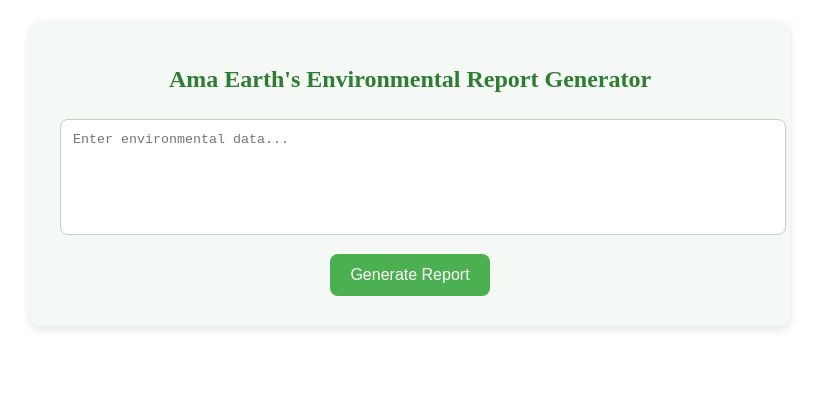
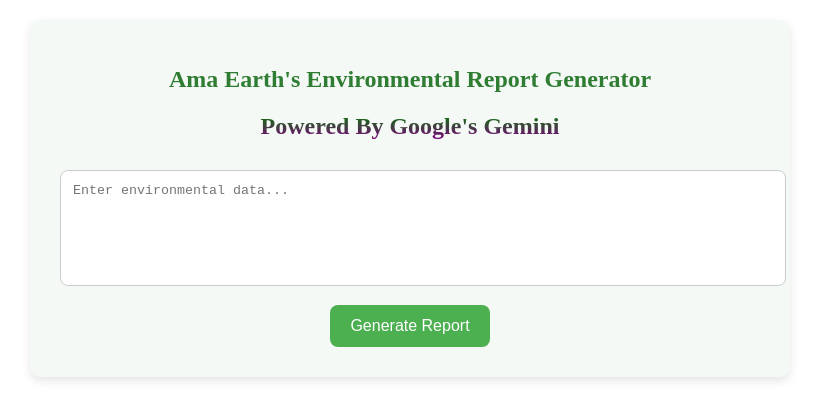
Before and after one commit to Widly1/Ama-Earth-app, a React (Vite) app in the folder frontend/: page / in a window 1280 px wide. Shown: the top 420 px of the page, without its empty margins (230-1049 px from the left). Built offline with nearby package versions, Linux system fonts and the light colour scheme.

Commit message:
Updated files, frontend and backend now using google gemini AI

```diff
--- a/frontend/src/GenerateReport.jsx
+++ b/frontend/src/GenerateReport.jsx
@@ -32,6 +32,7 @@
   return (
     <div className={styles.container}>
       <h1 className={styles.title}>Ama Earth's Environmental Report Generator</h1>
+      <h2 className ={styles.title2}>Powered By Google's  Gemini</h2>
       <textarea
         value={input}
         onChange={(e) => setInput(e.target.value)}
--- a/frontend/src/GenerateReport.module.css
+++ b/frontend/src/GenerateReport.module.css
@@ -12,6 +12,12 @@
   .title {
     color: #2E7D32;
     font-size: 24px;
+  }
+
+  .title2 {
+    background-image: linear-gradient(green, purple);
+    color: transparent;
+    background-clip: text;
   }
 
   .textarea {
```
Also changed, not shown: 2 other files (tests, documents, lock files or other folders).
